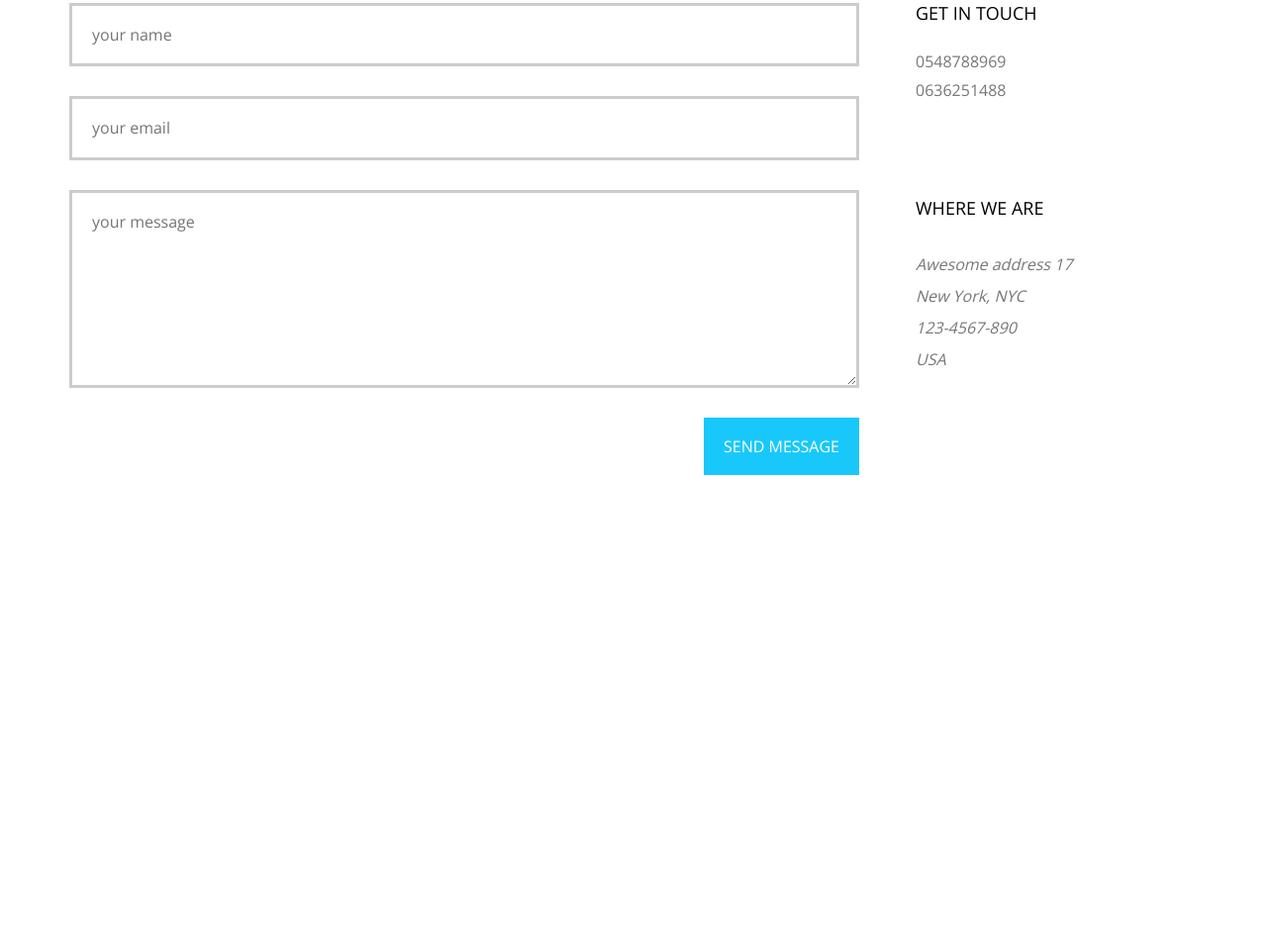
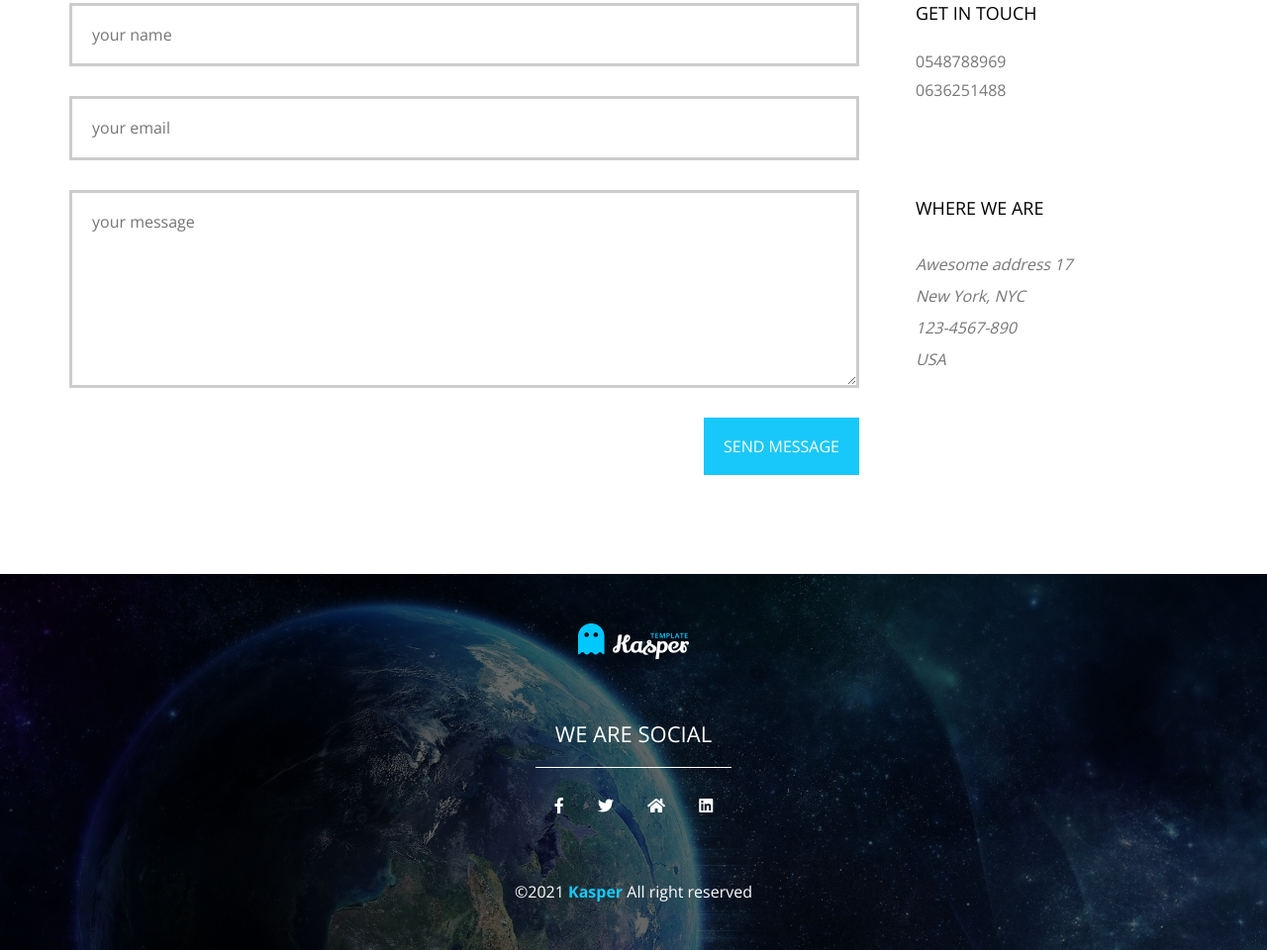
Before and after one commit to Y39WebDeveloper/Kasper, a plain HTML site: page index.html in a window 1280 px wide. Shown: the part 8251-9211 px from the top of the page at 99% size. Before the commit the page ends 8831 px from the top, so only its background shows below. Drawn offline with nearby package versions, Linux system fonts and the light colour scheme.

Commit message:
add footer section

```diff
--- a/css/kasper.scss
+++ b/css/kasper.scss
@@ -884,3 +884,46 @@ header{
     }
 }
 /* End Contact */
+/* Start Footer */
+footer{
+    padding-top: 50px;
+    padding-bottom: 50px;
+    background: {
+        image: url("../images/subscribe.jpg");
+        size: cover;
+    }
+    position: relative;
+    color: #fff;
+    text-align: center;
+    &::before{
+        content: "";
+        @extend %layer;
+    }
+    .container{
+        position: relative;
+        img{
+            margin-bottom: 20px;
+        }
+        p:not(.copyright){
+            text-transform: uppercase;
+            padding: 20px;
+            border-bottom: 1px solid #fff;
+            font-size: 22px;
+            width: fit-content;
+            margin: 20px auto;
+        }
+        .socialIcons{
+            i{
+                padding: 10px 15px;
+            }
+        }
+        .copyright{
+            margin-top: 60px;
+            span{
+                font-weight: bold;
+                color: $mainColor;
+            }
+        }
+    }
+}
+/* End Footer */
--- a/index.html
+++ b/index.html
@@ -419,6 +419,21 @@
         </div>
     </section>
     <!-- End Contact -->
+    <!-- Start Footer -->
+    <footer>
+        <div class="container">
+            <img src="images/logo.png" alt="logo">
+            <p>We are social</p>
+            <ul class="socialIcons">
+                <i class="fab fa-facebook-f"></i>
+                <i class="fab fa-twitter"></i>
+                <i class="fas fa-home"></i>
+                <i class="fab fa-linkedin"></i>
+            </ul>
+            <p class="copyright">&copy;2021 <span>Kasper</span> All right reserved</p>
+        </div>
+    </footer>
+    <!-- End Footer -->
 
 </body>
 </html>
```
Also changed, not shown: css/kasper.css.
